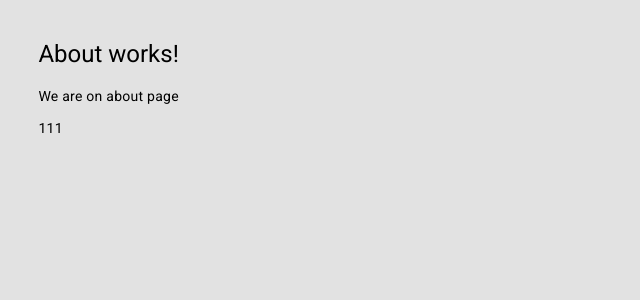
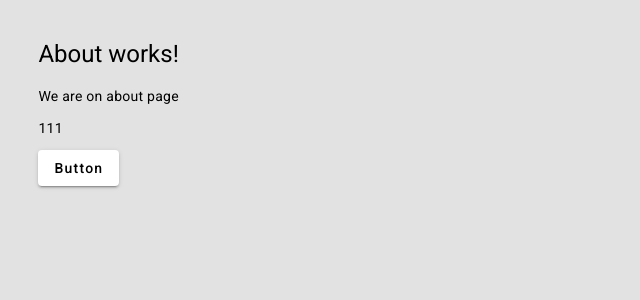
Before and after one commit to selimppc/angular-v15, an Angular app: page /about in a window 1280 px wide. Shown: the top 300 px of the page, without its empty margins (0-640 px from the left). Built offline with nearby package versions, Linux system fonts and the light colour scheme.

Commit message:
added ui tools

```diff
--- a/src/app/app-routing.module.ts
+++ b/src/app/app-routing.module.ts
@@ -12,7 +12,7 @@
   { path:"contact", component: ContactComponent },
   { path:"home", component: HomeComponent },
 
-  { path:"gusers", component: GithubUsersComponent },
+  { path:"github-users", component: GithubUsersComponent },
 
 
   { path:"", component: HomeComponent },
--- a/src/app/app.component.html
+++ b/src/app/app.component.html
@@ -5,6 +5,8 @@
 
 <router-outlet></router-outlet>
 
+<app-button></app-button>
+
 
 
 
--- a/src/app/app.module.ts
+++ b/src/app/app.module.ts
@@ -13,6 +13,7 @@
 
 import {HttpClientModule} from '@angular/common/http'; // importing the http module
 import { FormsModule } from '@angular/forms';
+import { ButtonComponent } from './uitools/button/button.component';
 
 
 @NgModule({
@@ -23,6 +24,7 @@
     HomeComponent,
     CheckboxComponent,
     GithubUsersComponent,
+    ButtonComponent,
   ],
   imports: [
     BrowserModule,
--- /dev/null
+++ b/src/app/uitools/button/button.component.html
@@ -0,0 +1,8 @@
+<div class="example-button-row">
+    <button mat-raised-button>{{title}}</button>
+    <!-- <button mat-raised-button color="primary">Primary</button>
+    <button mat-raised-button color="accent">Accent</button>
+    <button mat-raised-button color="warn">Warn</button>
+    <button mat-raised-button disabled>Disabled</button>
+    <a mat-raised-button href="https://www.google.com/" target="_blank">Link</a> -->
+</div>
--- /dev/null
+++ b/src/app/uitools/button/button.component.ts
@@ -0,0 +1,12 @@
+import { Component } from '@angular/core';
+
+@Component({
+  selector: 'app-button',
+  templateUrl: './button.component.html',
+  styleUrls: ['./button.component.css']
+})
+export class ButtonComponent {
+
+  title: string = "Button";
+
+}
```
Also changed, not shown: src/app/uitools/button/button.component.css (added), 1 other file (tests, documents, lock files or other folders).
